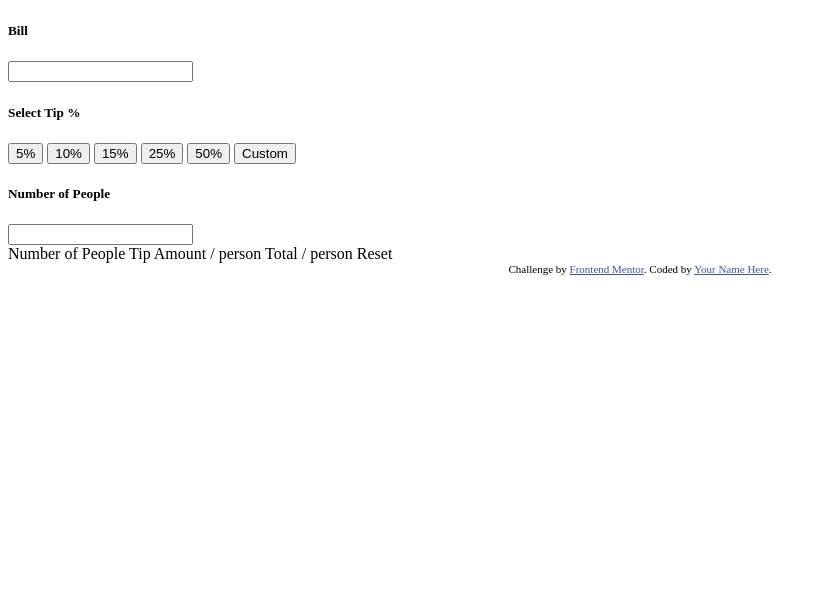
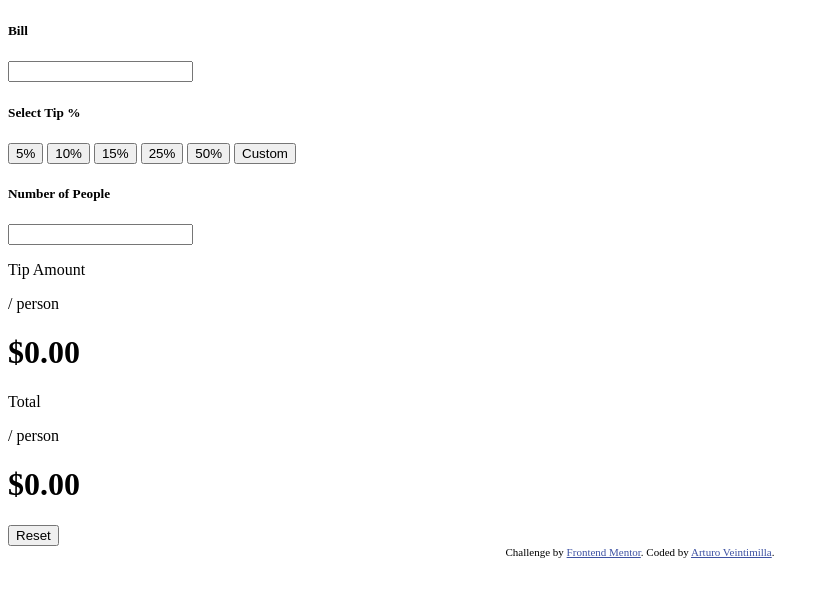
Before and after one commit to aavv8931/Tip-calculator-app, a plain HTML site: page index.html in a window 1280 px wide. Shown: the part 65-662 px from the top of the page, without its empty margins (0-826 px from the left). Drawn offline with Linux system fonts and the light colour scheme.

Commit message:
Add result/right container structure

```diff
--- a/index.html
+++ b/index.html
@@ -36,7 +36,7 @@
       <img src="./images/logo.svg" alt="logo">
     </div>
     <div class="calculator">
-      <div class="bill-info">
+      <div class="bill-container">
         <div class="bill-amount">
           <h5>Bill</h5>
           <input type="number">
@@ -59,26 +59,34 @@
           <input type="number">
         </div>
       </div>
-      <div>
-
+      <div class="result-contaier">
+        <div class="tip-amount">
+          <div class="tip-desc">
+            <p>Tip Amount</p>
+            <p>/ person</p>
+          </div>
+          <div class="total-tip">
+            <h1>$0.00</h1>
+          </div>
+        </div>
+        <div class="total-amount">
+          <div class="total-desc">
+            <p>Total</p>
+            <p>/ person</p>
+          </div>
+          <div class="total-person">
+            <h1>$0.00</h1>
+          </div>
+        </div>
+        <div class="reset-button">
+          <input type="button" value="Reset">
+        </div>
       </div>
     </div>
   </div>
-
-
-  Number of People
-
-  Tip Amount
-  / person
-
-  Total
-  / person
-
-  Reset
-
   <div class="attribution">
     Challenge by <a href="https://www.frontendmentor.io?ref=challenge" target="_blank">Frontend Mentor</a>.
-    Coded by <a href="#">Your Name Here</a>.
+    Coded by <a href="#">Arturo Veintimilla</a>.
   </div>
 </body>
 
```
